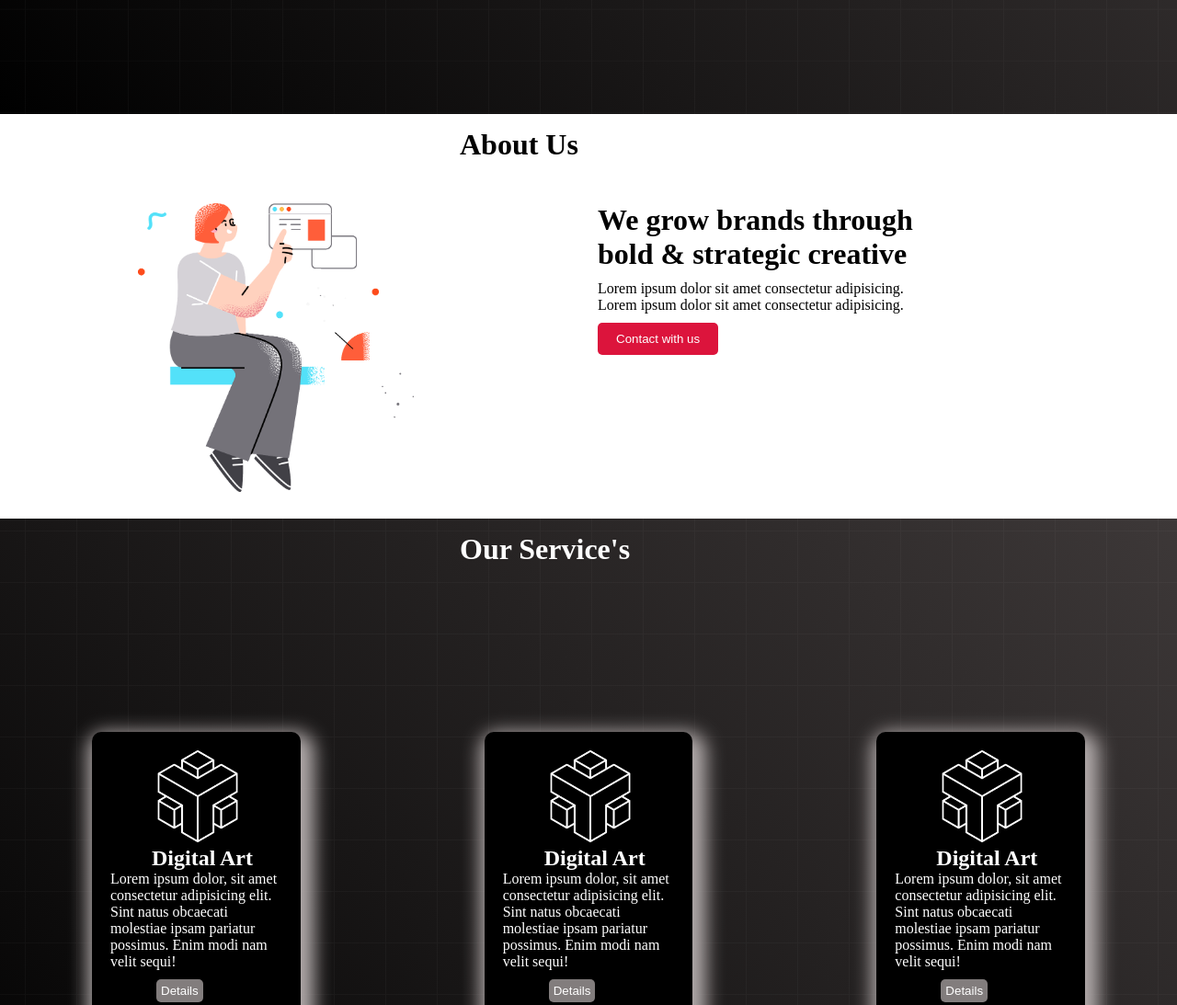
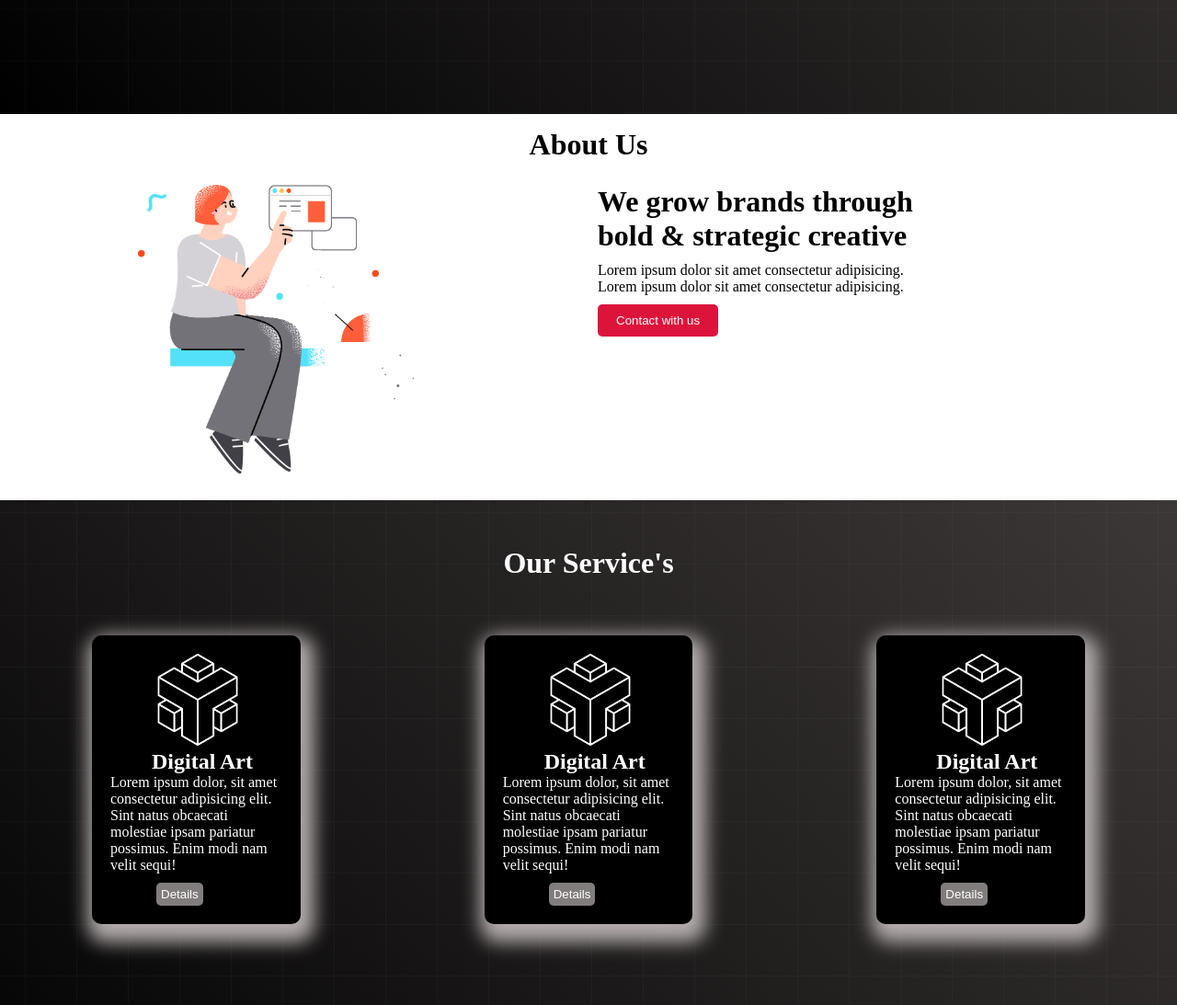
Before and after one commit to Arjumone/digital-product-con1, a plain HTML site: page index.html in a window 1280 px wide. Shown: the part 560-1653 px from the top of the page at 92% size. Drawn offline with Linux system fonts and the light colour scheme.

Commit message:
added some decoration

```diff
--- a/styles/style.css
+++ b/styles/style.css
@@ -60,10 +60,10 @@ li{
     background-color: blue d;
 }
 .about-container{
-    justify-content: center;
-    padding: 15px 0px 20px 500px;
     font-size: xx-large;
     font-weight: 700px;
+    text-align: center;
+    margin-top: 15px;
 }
 .about{
     display: flex;
@@ -101,7 +101,7 @@ li{
 .services{
     display: flex;
     justify-content: space-around;
-    padding-top: 150px;
+    /* padding-top: 150px; */
 }
 .service-details{
     border: 10px;
@@ -117,9 +117,10 @@ li{
 }
 .service{
     color: white;
-     padding: 15px 0px 20px 500px;
+    text-align: center;
     font-size: xx-large;
-    font-weight: 700px;
+    font-weight: 900px;
+    padding: 50px;
 }
 .img{
     width: 100px;
@@ -177,5 +178,5 @@ li{
 }
 .copy{
     color: white;
-    justify-content: center;
+  text-align: center;
 }
```
